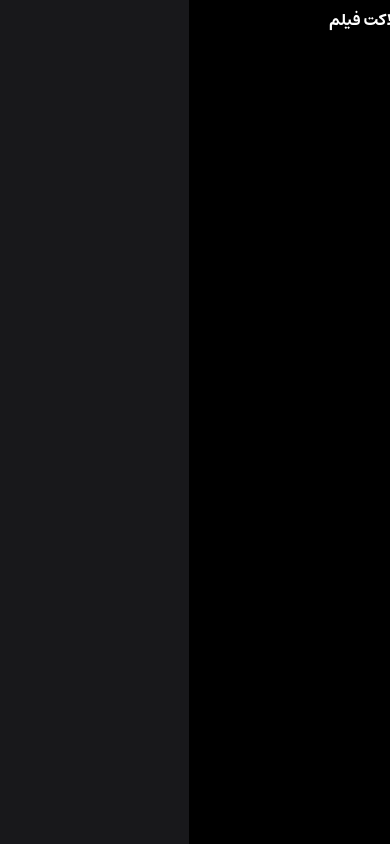
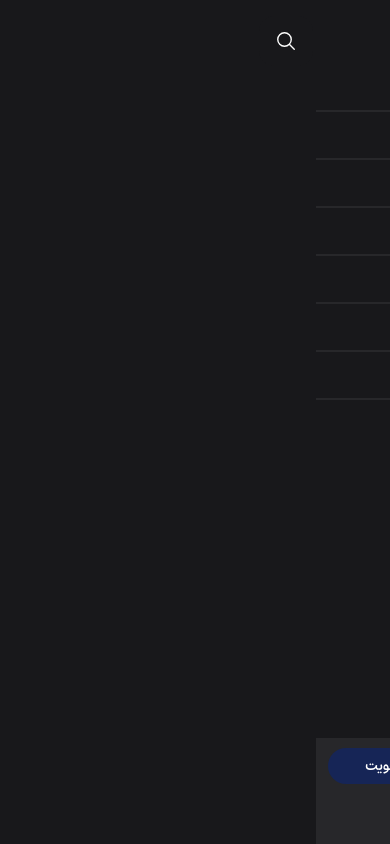
Before and after one commit to hossein1075/Film-Project, a React (Vite) app: page / in a window 390 px wide. Built offline with nearby package versions, Linux system fonts and the light colour scheme.

Commit message:
add css part1 sideBar header

```diff
--- a/src/Components/Header/SideBar.tsx
+++ b/src/Components/Header/SideBar.tsx
@@ -5,45 +5,47 @@ import { Link } from 'react-router-dom'
 import useTheme from '../useTheme/UseTheme'
 
 function SideBar() {
-  const {theme, toggleTheme} = useTheme()
+  const { theme, toggleTheme } = useTheme()
   return (
-    <div className='w-100 fixed top-0 h-full bg-black'>
+    <div className='w-[70%] fixed top-0 h-full bg-zinc-900 z-50 light:bg-slate-50'>
 
       <div className='flexCenter gap-1'>
         <img src="/Icons/Favicon/logo.png" className='size-10' alt="film-site" />
-        <span className='font-Estedad-Bold'>کلاکت فیلم</span>
+        <span className='font-Estedad-Bold text-white my-5'>کلاکت فیلم</span>
       </div>
 
-      <div>
+      <div className='pb-4'>
         <ul>
-          <li>
-            <Link to=''>فیلم</Link>
+          <li className='border-solid border-zinc-800 light:border-blue-100 border-b-2 text-neutral-300 light:text-slate-500 text-sm p-3.25'>
+            <Link to='#'>فیلم</Link>
           </li>
-          <li>
-            <Link to=''>سریال</Link>
+          <li className='border-solid border-zinc-800 light:border-blue-100 border-b-2 text-neutral-300 light:text-slate-500 text-sm p-3.25'>
+            <Link to='#'>سریال</Link>
           </li>
-          <li>
-            <Link to=''>بهترین های IMDB</Link>
+          <li className='border-solid border-zinc-800 light:border-blue-100 border-b-2 text-neutral-300 light:text-slate-500 text-sm p-3.25'>
+            <Link to='#'>بهترین های IMDB</Link>
           </li>
-          <li>
-            <Link to=''>لیست های کاربران</Link>
+          <li className='border-solid border-zinc-800 light:border-blue-100 border-b-2 text-neutral-300 light:text-slate-500 text-sm p-3.25'>
+            <Link to='#'>لیست های کاربران</Link>
           </li>
-          <li>
-            <Link to=''>بازیگران</Link>
+          <li className='border-solid border-zinc-800 light:border-blue-100 border-b-2 text-neutral-300 light:text-slate-500 text-sm p-3.25'>
+            <Link to='#'>بازیگران</Link>
           </li>
-          <li>
-            <Link to=''>کالکشن</Link>
+          <li className='border-solid border-zinc-800 light:border-blue-100 border-b-2 text-neutral-300 light:text-slate-500 text-sm p-3.25'>
+            <Link to='#'>کالکشن</Link>
           </li>
-          <li>
-            <Link to=''>باکس آفیس</Link>
+          <li className='border-solid border-zinc-800 light:border-blue-100 border-b-2 text-neutral-300 light:text-slate-500 text-sm p-3.25'>
+            <Link to='#'>باکس آفیس</Link>
           </li>
         </ul>
       </div>
 
-      <div>
-        <button className='font-Estedad-SemiBold text-xs xl:text-sm bg-blue-950 py-3.5 px-4 rounded-15px'>ورود</button>
-        <button className='font-Estedad-SemiBold text-xs xl:text-sm bg-blue-950 py-3.5 px-4 rounded-15px'>عضویت</button>
-        <button onClick={toggleTheme} className='*:text-blue-500 py-3.5 px-4 rounded-15px'>
+      <div className='bg-zinc-800 light:bg-white absolute bottom-0 w-full mt-5 flex flex-col sm:flex-row items-center gap-2.5 p-2.5'>
+        <div className='w-full flex flex-col xs300px:flex-row gap-2.5 flex-1'>
+          <button className='font-Estedad-SemiBold xl:text-sm bg-blue-950 py-2 px-5 rounded-4xl text-sm w-full mx-0.5'>ورود</button>
+          <button className='font-Estedad-SemiBold xl:text-sm bg-blue-950 py-2 px-5 rounded-4xl text-sm w-full mx-0.5'>عضویت</button>
+        </div>
+        <button onClick={toggleTheme} className='*:text-blue-500 border-solid border-blue-700 border-2 rounded-full size-10 flexCenter'>
           {theme === 'dark' ? <CiSun size={22} /> : <IoMoonOutline size={18} />}
         </button>
       </div>
--- a/src/index.css
+++ b/src/index.css
@@ -38,7 +38,7 @@
   --font-Estedad-ExtraBold: "Estedad ExtraBold";
   --font-Estedad-SemiBold: "Estedad SemiBold";
   --font-Estedad-Medium: "Estedad Medium";
-  --breakpoint-: ;
+  --breakpoint-xs300px: 18.75rem;
   --breakpoint-: ;
   --radius-15px: 0.9375rem;
   --radius-5px: 0.3125rem;
```
